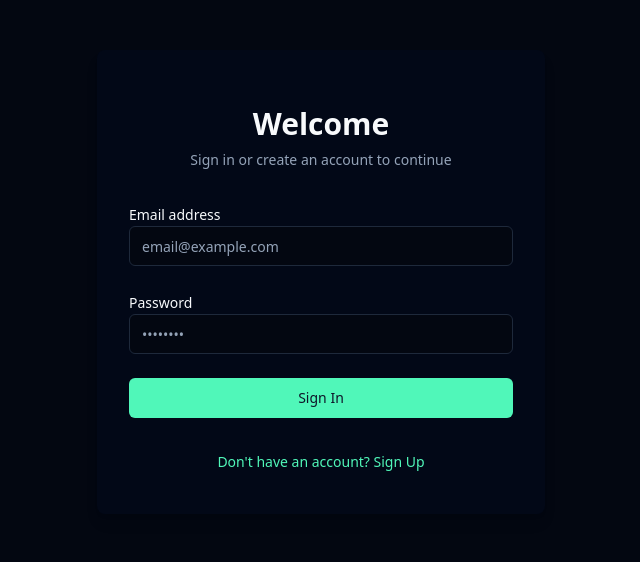
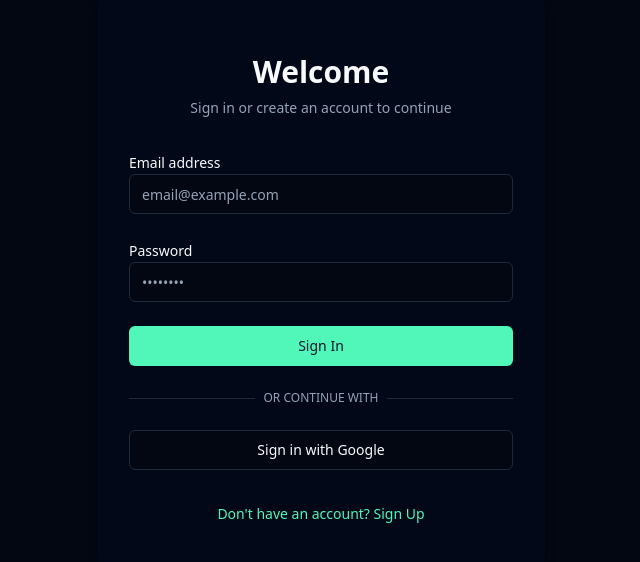
Before and after one commit to nestorxyz/clippo-link, a React (Vite) app: page /auth in a window 1280 px wide. Shown: the part 118-680 px from the top of the page, without its empty margins (319-959 px from the left). Built offline with nearby package versions, Linux system fonts and the light colour scheme.

Commit message:
Add Google OAuth authentication
Integrate Google OAuth for user authentication, including necessary UI updates and Supabase configuration.

```diff
--- a/src/components/AuthForm.tsx
+++ b/src/components/AuthForm.tsx
@@ -43,6 +43,20 @@ export const AuthForm = () => {
     setLoading(false);
   };
 
+  const signInWithGoogle = async () => {
+    setLoading(true);
+    const { error } = await supabase.auth.signInWithOAuth({
+      provider: 'google',
+      options: {
+        redirectTo: window.location.origin,
+      },
+    });
+    if (error) {
+      toast.error('Error with Google Sign-in', { description: error.message });
+      setLoading(false);
+    }
+  };
+
   return (
     <form onSubmit={handleAuth} className="space-y-6">
       {isSignUp && (
@@ -64,6 +78,28 @@ export const AuthForm = () => {
           {loading ? <Loader2 className="animate-spin" /> : isSignUp ? 'Sign Up' : 'Sign In'}
         </Button>
       </div>
+
+      <div className="relative">
+        <div className="absolute inset-0 flex items-center">
+          <span className="w-full border-t" />
+        </div>
+        <div className="relative flex justify-center text-xs uppercase">
+          <span className="bg-card px-2 text-muted-foreground">
+            Or continue with
+          </span>
+        </div>
+      </div>
+
+      <div>
+        <Button variant="outline" type="button" className="w-full" onClick={signInWithGoogle} disabled={loading}>
+          {loading ? (
+            <Loader2 className="animate-spin" />
+          ) : (
+            'Sign in with Google'
+          )}
+        </Button>
+      </div>
+
       <div className="text-center">
         <Button variant="link" type="button" onClick={() => setIsSignUp(!isSignUp)}>
           {isSignUp ? 'Already have an account? Sign In' : "Don't have an account? Sign Up"}
```
